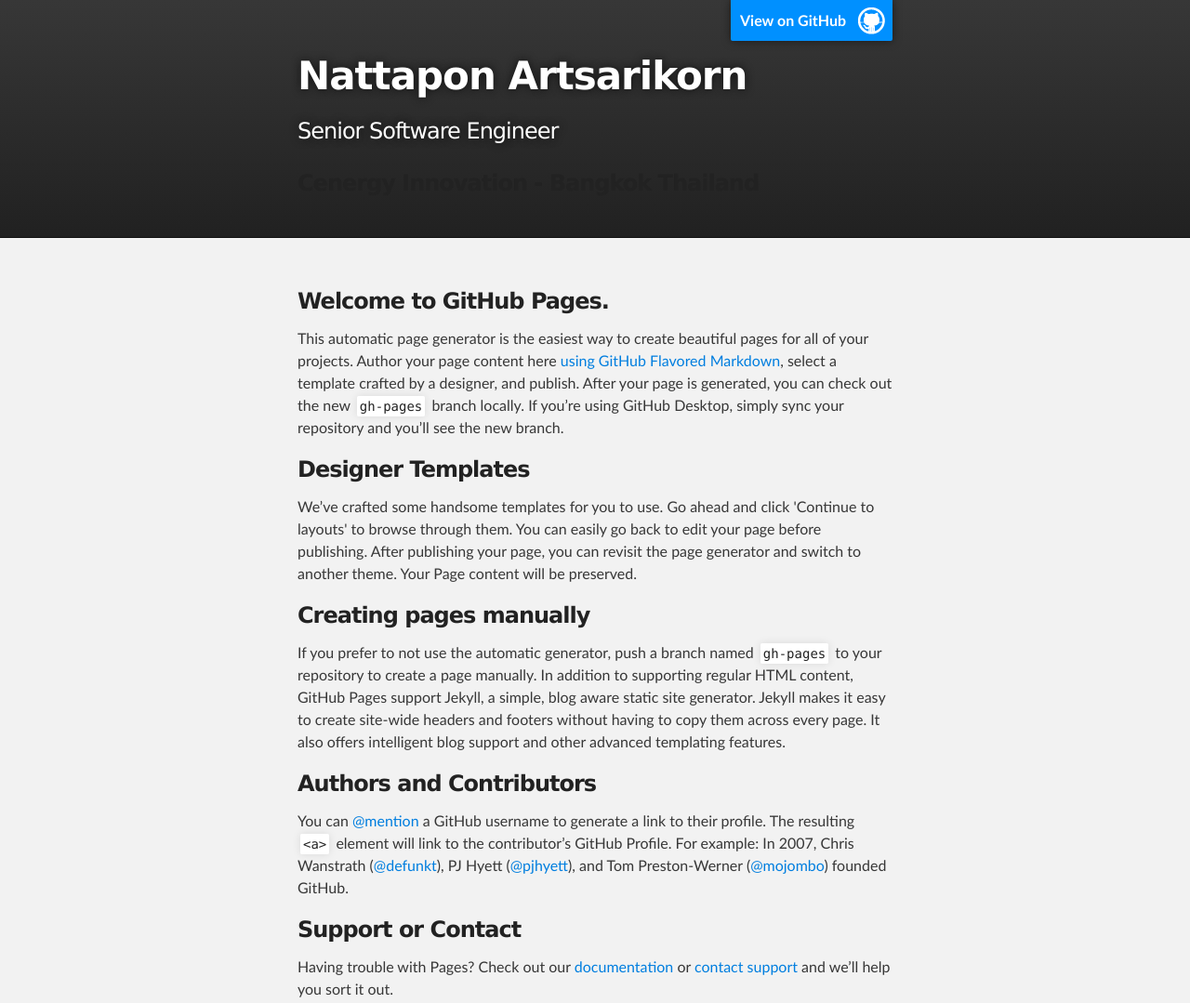
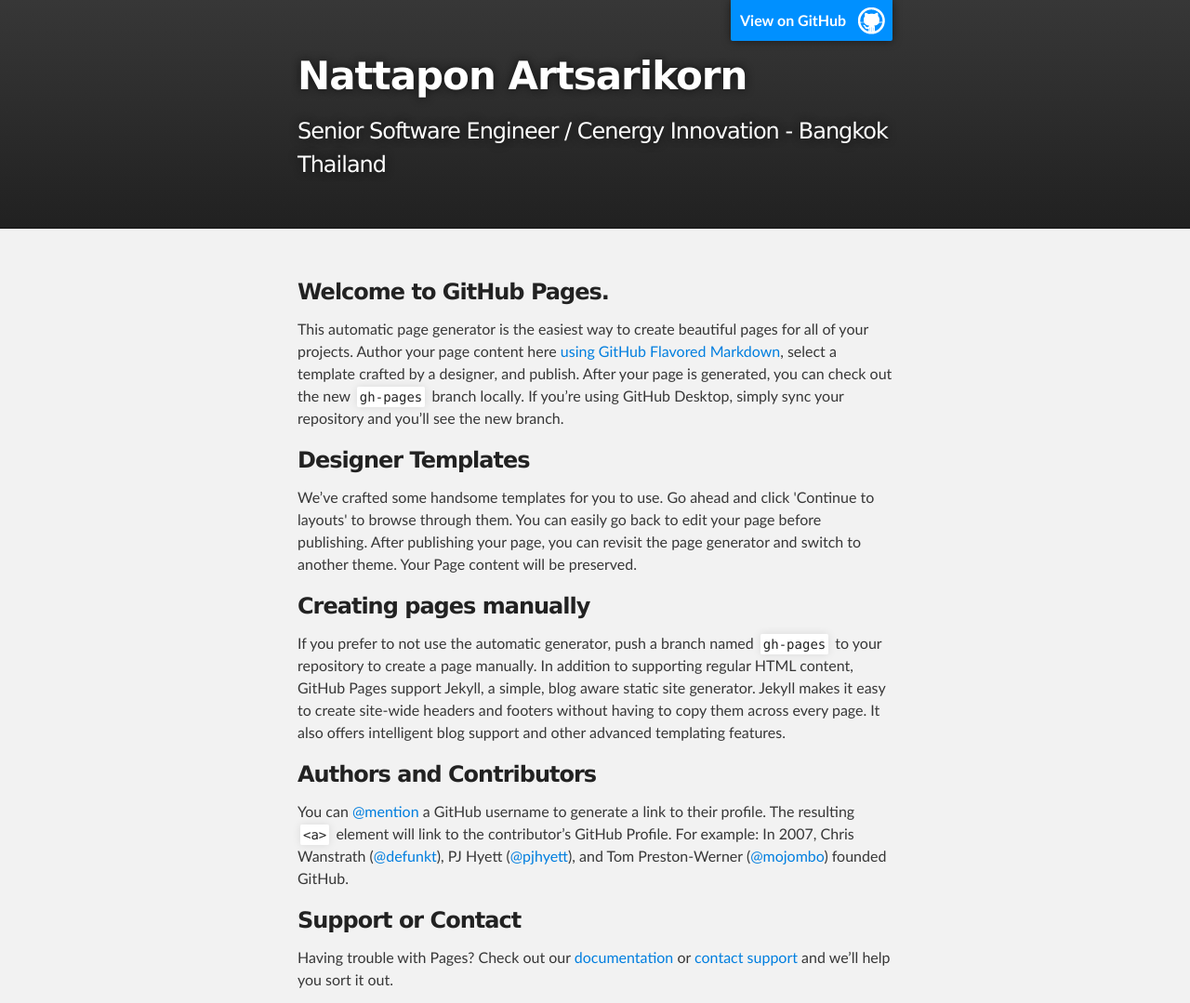
Before and after one commit to wrongite/wrongite.github.io, a plain HTML site: page index.html in a window 1280 px wide. Shown: the top 1079 px of the page at 93% size. Drawn offline with Linux system fonts and the light colour scheme.

Commit message:
Update index.html

```diff
--- a/index.html
+++ b/index.html
@@ -8,7 +8,7 @@
 
     <link rel="stylesheet" type="text/css" media="screen" href="stylesheets/stylesheet.css">
 
-    <title>wrongite</title>
+    <title>Nattapon Artsarikorn</title>
   </head>
 
   <body>
@@ -19,8 +19,7 @@
           <a id="forkme_banner" href="https://github.com/wrongite">View on GitHub</a>
 
           <h1 id="project_title">Nattapon Artsarikorn</h1>
-          <h2 id="project_tagline">Senior Software Engineer</h2>
-          <h3>Cenergy Innovation - Bangkok Thailand</h3>
+          <h2 id="project_tagline">Senior Software Engineer / Cenergy Innovation - Bangkok Thailand</h2>
 
         </header>
     </div>
```
